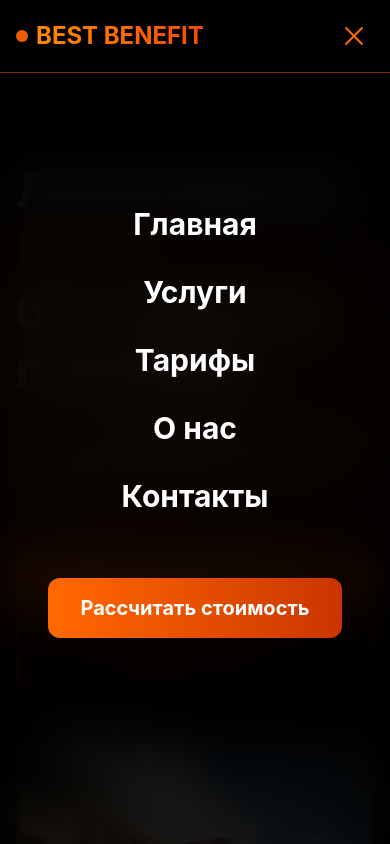
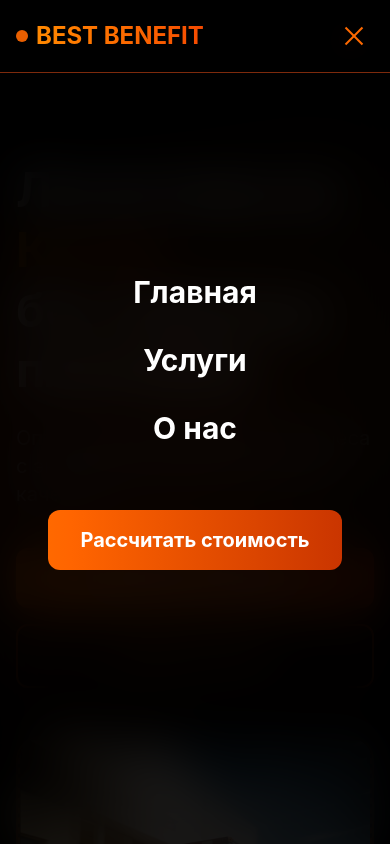
Before and after one commit to SergeiGorbunov/bestbenefit, a Next.js app: page / in a window 390 px wide. Both pictures are taken after a click on the button 354 px from the left and 36 px from the top of the page. Shown: the top 844 px of the page. Built offline with nearby package versions, Linux system fonts and the light colour scheme.

Commit message:
mobile menu fix

```diff
--- a/app/(components)/Header.tsx
+++ b/app/(components)/Header.tsx
@@ -55,15 +55,15 @@ const Header = () => {
     </div>
 
     <nav className="h-full flex flex-col items-center justify-center space-y-8">
-      {['Главная', 'Услуги', 'Тарифы', 'О нас', 'Контакты'].map((item, index) => (
+      {[{name:'Главная', href:"/"}, {name:'Услуги', href:"services"}, {name:'О нас', href:"about"}].map((item, index) => (
         <a
           key={index}
-          href="#"
+          href={item.href}
           className={`text-3xl font-bold text-white transform transition-all duration-700 ${isMenuOpen ? 'translate-x-0 opacity-100' : '-translate-x-20 opacity-0'}`}
           style={{ transitionDelay: `${index * 100}ms` }}
           onClick={() => setIsMenuOpen(false)}
         >
-          {item}
+          {item.name}
         </a>
       ))}
       <button className="bg-gradient-to-r from-orange-500 to-orange-700 px-8 py-4 rounded-xl font-bold text-xl mt-8">
```
